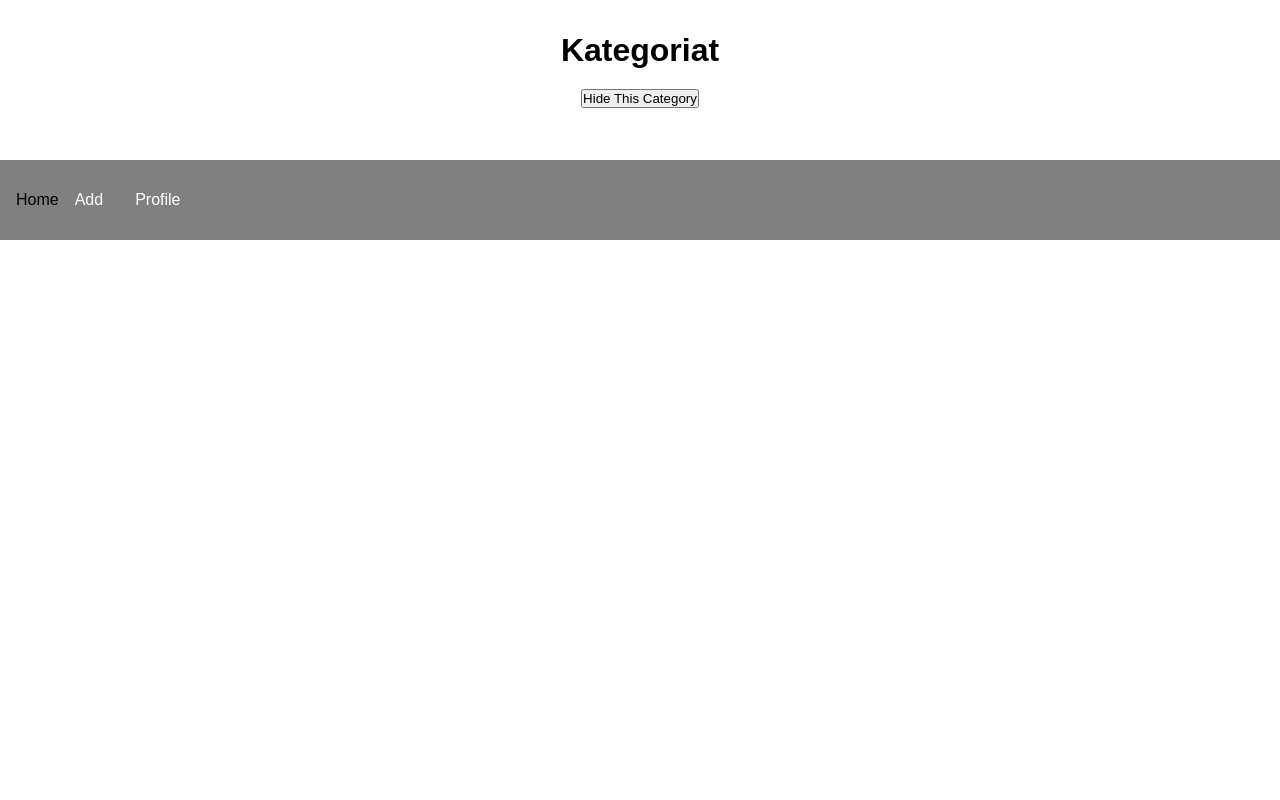
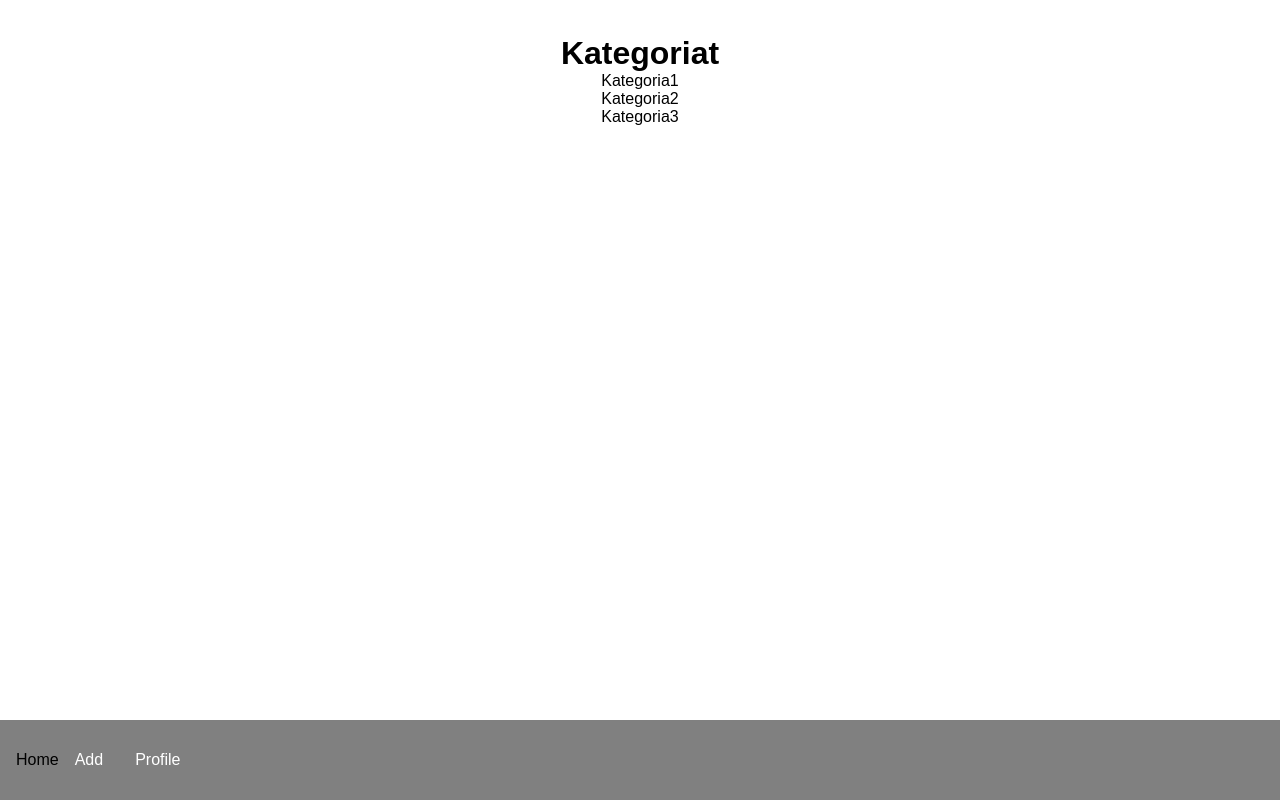
Before and after one commit to katariar/CREA, a React (Create React App) app: page / in a window 1280 px wide. Built offline with nearby package versions, Linux system fonts and the light colour scheme.

Commit message:
Added categoriabutton component

```diff
--- a/src/App.js
+++ b/src/App.js
@@ -8,6 +8,7 @@ import {BrowserRouter as Router, Switch, Route } from 'react-router-dom';
 import Home from './pages';
 import Add from './pages/add.js';
 import Profile from './pages/profile.js';
+import Task from './pages/task';
 
 function App() {
   return (
@@ -17,6 +18,7 @@ function App() {
         <Route path='/' exact component={Home} />
         <Route path='/add' component={Add} />
         <Route path='/profile' component={Profile} />
+        <Route path='/task' component={Task} />
       </Switch>
       <Navbar/>
     </Router>
--- /dev/null
+++ b/src/components/CategoryButton/CategoryButton.js
@@ -0,0 +1,21 @@
+import React, {useState} from 'react'
+import {Link} from 'react-router-dom'
+
+const CategoryButton = ({category}) => {
+    const [showCategory, setShowCategory] = useState(false)
+    console.log(showCategory)
+
+    const handeClick = () => {
+        setShowCategory (!showCategory)
+    }
+
+    return (
+        <>
+        <div onClick = {() => handeClick()}> {category}</div>
+        {showCategory && (<div>{`Show This ${category}`}
+        <Link to="/task">Mene tehtävään</Link></div>)}
+        </>
+    )
+}
+
+export default CategoryButton
--- a/src/components/Navbar/index.js
+++ b/src/components/Navbar/index.js
@@ -1,9 +1,18 @@
 import React from 'react';
 import {Nav, NavLink, NavMenu, NavBtn} from './NavbarElements';
+import styled from 'styled-components';
+
+const NavContainer = styled.div `
+    display: block;
+    position: fixed;
+    bottom: 0;
+    left: 0;
+    width: 100%;
+`
 
 const Navbar = () => {
     return (
-        <>
+        <NavContainer>
           <Nav>
               <NavLink to="/">
                  Home
@@ -21,7 +30,7 @@ const Navbar = () => {
               </NavLink>
           </Nav>
 
-        </>
+        </NavContainer>
     )
 }
 
--- a/src/pages/index.js
+++ b/src/pages/index.js
@@ -1,20 +1,9 @@
-import React , { useState }from 'react';
-import styled from 'styled-components';
+import React  from 'react';
+import CategoryButton from '../components/CategoryButton/CategoryButton';
 
-const ShowMore= styled.button `
-cursor: pointer;
-margin: 20px;
-`
+
 
 const Home = () => {
-
-    const [showCategory, setShowCategory] = useState(false)
-    console.log(showCategory)
-
-    const handeClick = () => {
-        setShowCategory (!showCategory)
-    }
-
 
     return (
         <div
@@ -30,10 +19,9 @@ const Home = () => {
         >
             <h1>Kategoriat</h1>
 
-            <ShowMore onClick = {() => handeClick()}> {showCategory ? 'Show This Category' : 'Hide This Category'}
-
-            </ShowMore>
-
+            <CategoryButton category="Kategoria1" />
+            <CategoryButton category="Kategoria2" />
+            <CategoryButton category="Kategoria3" />
 
         </div>
     )
--- /dev/null
+++ b/src/pages/task.js
@@ -0,0 +1,7 @@
+import React from 'react'
+
+const Task = () => {
+    return <>Tehtäcä</>
+}
+
+export default Task
```
